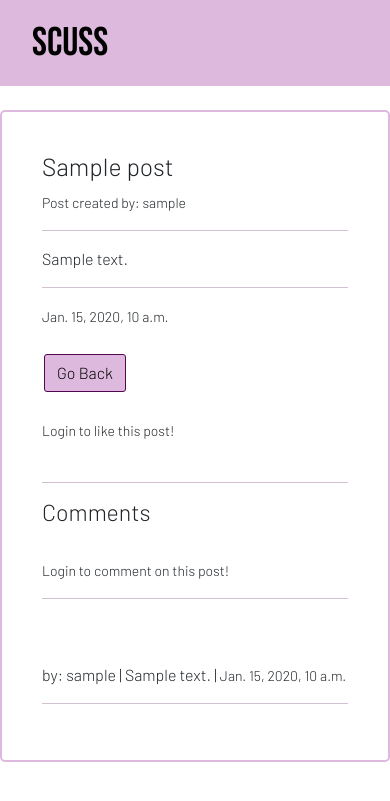
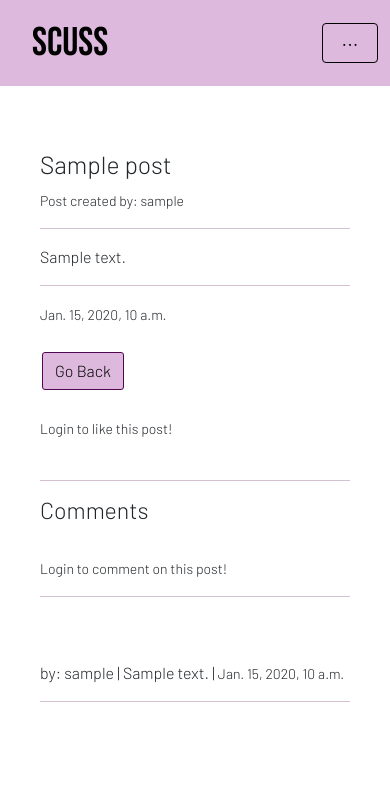
Before and after one commit to VilmaTuresson/Blog-21, a Django app: page /article/1 in a window 390 px wide. Shown: the top 801 px of the page. Run offline with Django 3.2, Linux system fonts and the light colour scheme; tables that the repository leaves empty hold one stand-in row (values such as "Sample post"); some libraries are stand-ins or nearby versions.

Commit message:
small fixes and added media queries for container

```diff
--- a/members/forms.py
+++ b/members/forms.py
@@ -68,6 +68,7 @@ class UpdatepasswordForm(PasswordChangeForm):
         attrs={
             'class': 'form-control', 'type': 'password'}))
 
+
     class Meta:
         """
         Meta class for UpdatepasswordForm class
--- a/members/templates/registration/change_passsword.html
+++ b/members/templates/registration/change_passsword.html
@@ -10,6 +10,7 @@
         <div class="col">
             <h1>Change Password</h1>
             <form action="" method="POST">
+                <br>
                 {% csrf_token %}
                 {{ form }}
                 <br>
--- a/static/css/style.css
+++ b/static/css/style.css
@@ -44,15 +44,10 @@ a:hover {
     text-decoration: underline;
 }
 
-/* #drop-down {
-    color: black;
-    border: 1px solid black;
-}
-
 .navbar-toggler {
     border: 1px solid black;
     color: black;
-} */
+}
 
 /* --------------------------------------------- Container */
 
@@ -78,11 +73,23 @@ a:hover {
     float: right;
 }
 
-.top-margin {
-    margin-top: 10px;
-}
+/* --------------------------------------------- Links */
 
 .helptext a {
     color: #520652;
     text-decoration: underline;
 }
+
+/* --------------------------------------------- Media queries */
+
+@media only screen and (min-width: 320px) and (max-width: 480px) {
+    .post-container {
+        border: none
+    }
+}
+
+@media only screen and (min-width: 481px) and (max-width: 768px) {
+    .post-container {
+        border: none
+    }
+}
--- a/templates/base.html
+++ b/templates/base.html
@@ -4,7 +4,7 @@
 
     <div class="container post-container">
         <div class="row">
-            <div class="col-12 md-col-10 offset 1">
+            <div class="md-col-10">
                 <div class="post">
 
                 {% for post in posts %}
--- a/templates/index.html
+++ b/templates/index.html
@@ -23,7 +23,7 @@
       <a id="logo" class="navbar-brand" href="{% url 'post_list_view' %}">SCUSS</a>
       <button id="drop-down" class="navbar-toggler" type="button" data-bs-toggle="collapse" data-bs-target="#navbarSupportedContent"
         aria-controls="navbarSupportedContent" aria-expanded="false" aria-label="Toggle navigation">
-        <span class="navbar-toggler-icon"></span>
+        <span class="navbar-toggler-icon">...</span>
       </button>
 
       <div class="collapse navbar-collapse" id="navbarSupportedContent">
--- a/templates/post_details.html
+++ b/templates/post_details.html
@@ -10,7 +10,7 @@
 
             <h2>{{ post.title }}</h2>
 
-            <small class="top-margin">Post created by: {{ post.author.username }}</small>
+            <small>Post created by: {{ post.author.username }}</small>
 
             <hr>
 
```
